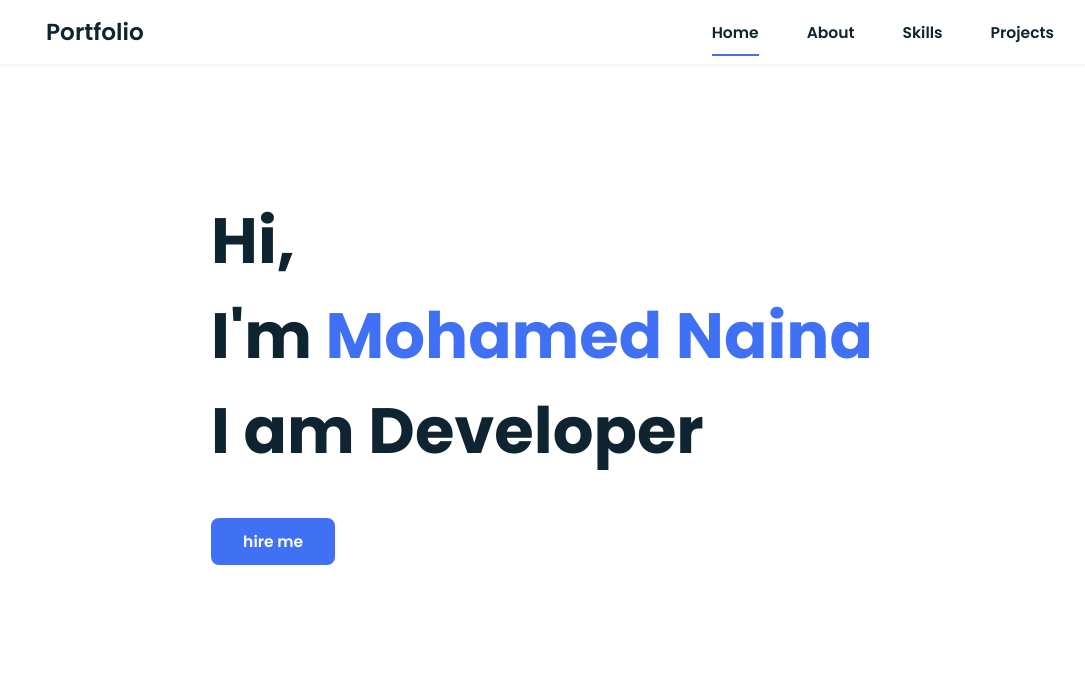
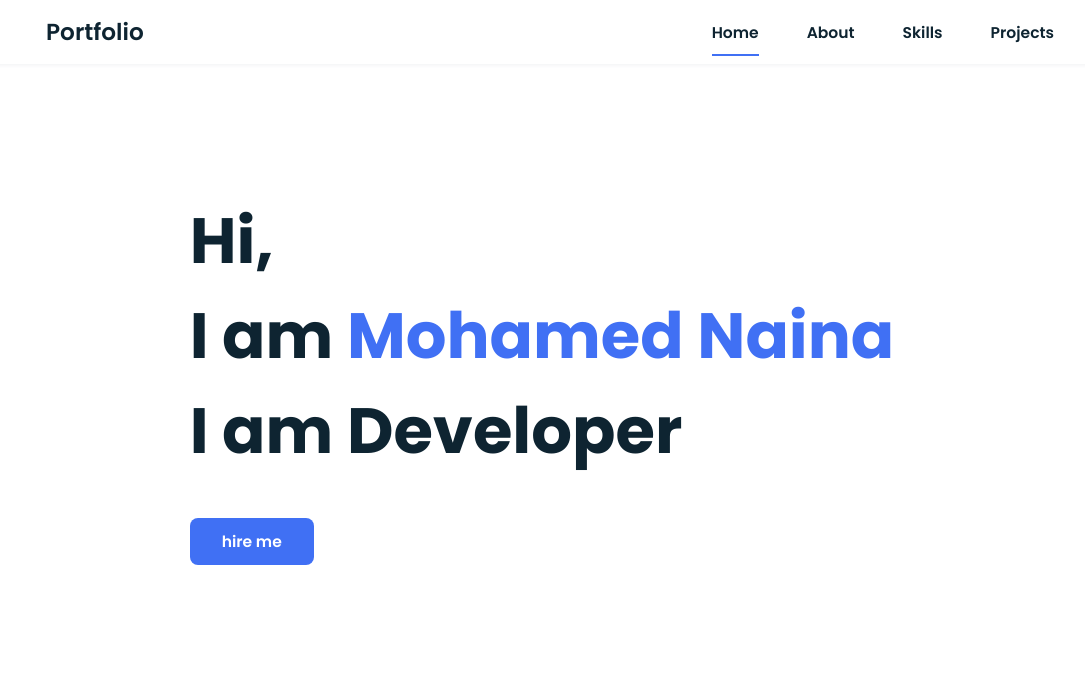
Before and after one commit to MdNaina/portfolio, a plain HTML site: page public/index.html in a window 1280 px wide. Shown: the top 687 px of the page, without its empty margins (98-1183 px from the left). Drawn offline with nearby package versions, Linux system fonts and the light colour scheme; no server answers.

Commit message:
checking github.dev

```diff
--- a/public/index.html
+++ b/public/index.html
@@ -34,7 +34,7 @@
         <!-- home -->
         <section class="home bd-grid" id="home">
             <div class="home__data">
-                <h2 class="home__title">Hi,<br>I'm <span class="home__title-color">Mohamed Naina</span><br>I am Developer</h2>
+                <h2 class="home__title">Hi,<br>I am <span class="home__title-color">Mohamed Naina</span><br>I am Developer</h2>
                 <a class="button" href=" https://mail.google.com/mail/?view=cm&fs=1&to=naina.stnm@gmail.com" target="_blank">hire me</a>
             </div>
             <div class="home__social">
```
